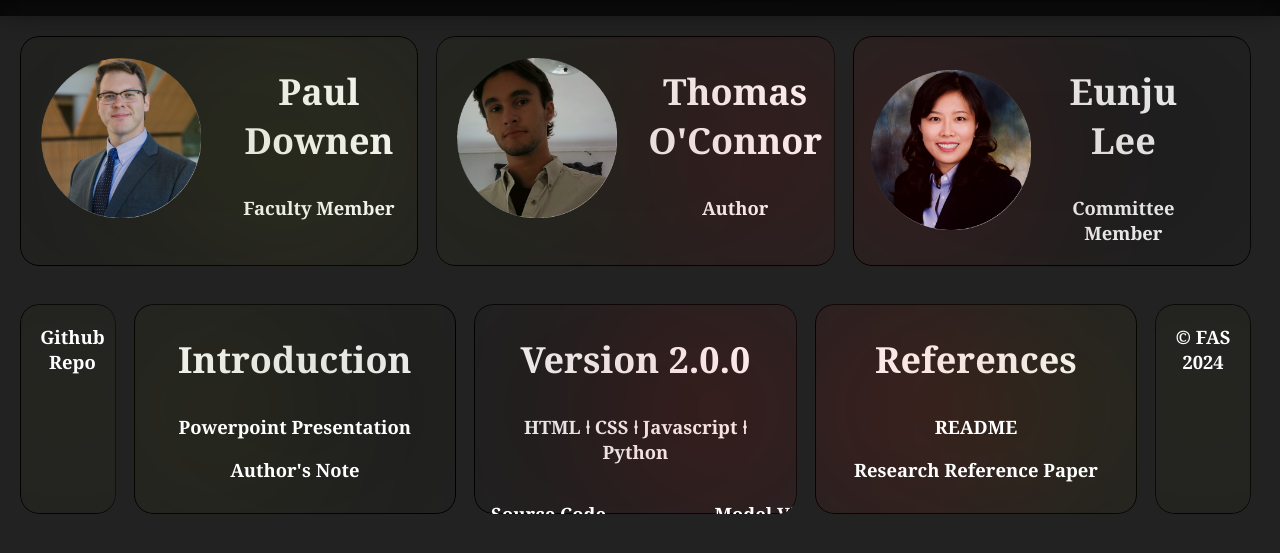
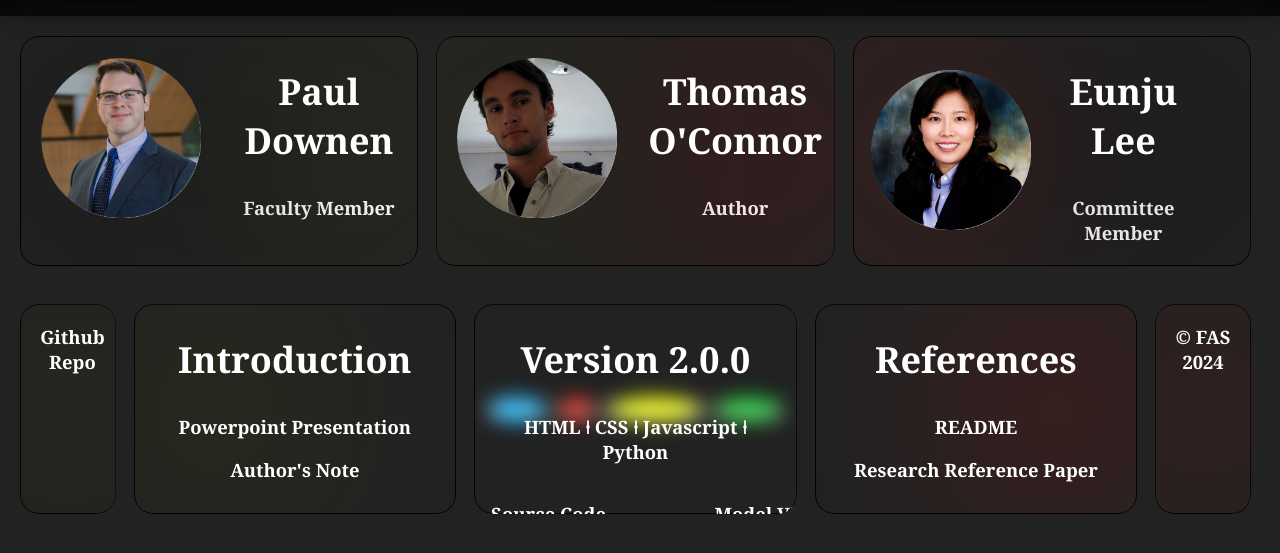
Before and after one commit to OConnorThomas/OConnorThomas.github.io, a PHP site: page /contact.html in a window 1280 px wide. Shown: the part 120-673 px from the top of the page. Run offline with PHP 8.4, Linux system fonts and the light colour scheme.

Commit message:
color update

```diff
--- a/contact.css
+++ b/contact.css
@@ -48,6 +48,19 @@
   height: 100%;
   border-radius: 1.5vw;
   filter: blur(100px);
+}
+
+.sblurred {
+  display: flex;
+  justify-content: center;
+  align-items: center;
+  position: absolute;
+  top: 0;
+  left: 0;
+  width: 100%;
+  height: 100%;
+  border-radius: 1.5vw;
+  filter: blur(10px);
 }
 
 .glass {
--- a/contact.html
+++ b/contact.html
@@ -77,13 +77,13 @@
               class="small-pad"
             />
             <div>
-              <h2>Paul Downen</h2>
+              <h2 class="focus">Paul Downen</h2>
               <h3>Faculty Member</h3>
             </div>
           </div>
           <div class="blurred">
             <div class="uc3 circle"></div>
-            <div class="uc1 circle"></div>
+            <div class="uc3 circle"></div>
             <div class="uc1 circle"></div>
           </div>
         </div>
@@ -92,10 +92,10 @@
             <img
               src="repo/images/Thomas-Headshot.png"
               alt="Student Thomas O'Connor : Author"
-              class="small-pad"
+              class="small-pad focus"
             />
             <div>
-              <h2>Thomas O'Connor</h2>
+              <h2 class="focus">Thomas O'Connor</h2>
               <h3>Author</h3>
             </div>
           </div>
@@ -110,10 +110,10 @@
             <img
               src="repo/images/EunJu-Headshot.png"
               alt="Professor Eunju Lee : Committee Member"
-              class="small-pad"
+              class="small-pad focus"
             />
             <div>
-              <h2>Eunju Lee</h2>
+              <h2 class="focus">Eunju Lee</h2>
               <h3>Committee Member</h3>
             </div>
           </div>
@@ -131,7 +131,7 @@
             target="_blank"
             class="small-pad"
           >
-            <h3 class="inline red-hover">Github Repo</h3></a
+            <h3 class="inline yellow-hover">Github Repo</h3></a
           >
           <div class="blurred">
             <div class="uc1 circle"></div>
@@ -139,30 +139,50 @@
         </div>
         <div class="normal-sized box inset-border">
           <div class="small-pad">
-            <h2>Introduction</h2>
+            <h2 class="focus">Introduction</h2>
             <a
               href="repo/docs/Honors_project_presentation.ppt"
               target="_blank"
               class="no-decor"
             >
-              <h3 class="focus red-hover">Powerpoint Presentation</h3>
+              <h3 class="focus yellow-hover">Powerpoint Presentation</h3>
             </a>
             <a
-              href="repo/docs/Author_note.pdf"
+              href="repo/docs/Author_notes.pdf"
               target="_blank"
               class="no-decor"
             >
-              <h3 class="focus red-hover">Author's Note</h3>
+              <h3 class="focus yellow-hover">Author's Note</h3>
             </a>
           </div>
           <div class="blurred">
             <div class="uc1 circle"></div>
-            <div class="uc3 circle"></div>
+            <div class="circle"></div>
           </div>
         </div>
         <div class="normal-sized box inset-border">
           <div class="small-pad">
             <h2>Version 2.0.0</h2>
+            <div class="sblurred">
+              <h3>
+                <span class="circle" style="background-color: rgb(0, 174, 255)"
+                  >HTML</span
+                >
+                ⍿
+                <span class="circle" style="background-color: rgb(215, 11, 0)"
+                  >CSS</span
+                >
+                ⍿
+                <span class="circle" style="background-color: rgb(242, 255, 0)"
+                  >Javascript</span
+                >
+                ⍿
+                <span class="circle" style="background-color: rgb(0, 192, 29)"
+                  >Python</span
+                >
+              </h3>
+            </div>
+
             <h3>HTML ⍿ CSS ⍿ Javascript ⍿ Python</h3>
             <div class="inline">
               <a
@@ -170,26 +190,22 @@
                 target="_blank"
                 class="no-decor"
               >
-                <h3 class="focus red-hover">Source Code</h3>
+                <h3 class="focus orange-hover">Source Code</h3>
               </a>
               <a
                 href="repo/docs/AI_Model_Graphic.png"
                 target="_blank"
                 class="no-decor"
               >
-                <h3 class="focus red-hover jright">Model Visual</h3>
+                <h3 class="focus purple-hover jright">Model Visual</h3>
               </a>
             </div>
             <h3></h3>
           </div>
-          <div class="blurred">
-            <div class="uc3 circle"></div>
-            <div class="uc2 circle"></div>
-          </div>
         </div>
         <div class="normal-sized box inset-border">
           <div class="small-pad">
-            <h2>References</h2>
+            <h2 class="focus">References</h2>
             <a href="readme.md" target="_blank" class="no-decor"
               ><h3 class="focus red-hover">README</h3></a
             >
@@ -198,8 +214,8 @@
             >
           </div>
           <div class="blurred">
+            <div class="circle"></div>
             <div class="uc2 circle"></div>
-            <div class="uc1 circle"></div>
           </div>
         </div>
         <div class="half-sized box inset-border">
@@ -209,7 +225,7 @@
             </a>
           </div>
           <div class="blurred">
-            <div class="uc1 circle"></div>
+            <div class="uc2 circle"></div>
           </div>
         </div>
       </div>
--- a/home.css
+++ b/home.css
@@ -101,9 +101,19 @@
   text-shadow: 2px 2px 4px rgba(256, 0, 0, 0.5);
 }
 
+.orange-hover:hover {
+  color: #ff8800;
+  text-shadow: 2px 2px 4px rgba(256, 136, 0, 0.5);
+}
+
 .yellow-hover:hover {
   color: #ffff00;
   text-shadow: 2px 2px 4px rgba(256, 256, 0, 0.5);
+}
+
+.purple-hover:hover {
+  color: #aa009c;
+  text-shadow: 2px 2px 4px rgba(170, 0, 156, 0.5);
 }
 
 .left {
```
Also changed, not shown: 6 other files.
